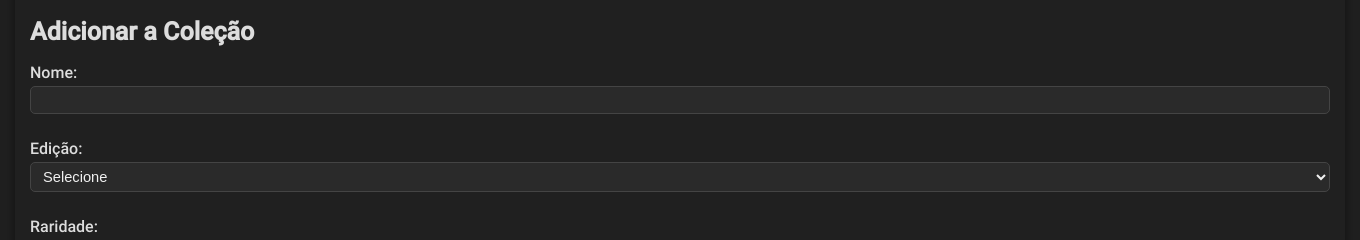
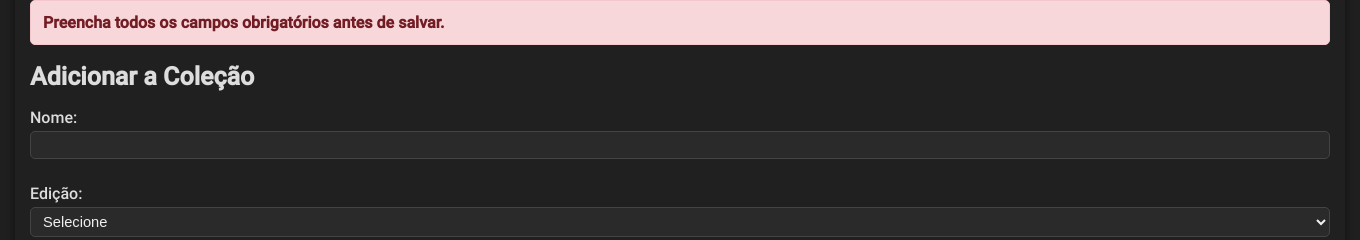
Before and after one commit to LucasConA/mtg_acervo, a PHP site: page /mtg_acervo/index.php?erro=campo in a window 1360 px wide. Shown: the part 104-344 px from the top of the page. Run offline with PHP 8.4, Linux system fonts and the light colour scheme; data that the repository does not hold is empty.

Commit message:
mensagem de sucesso ou de erro adicionado

```diff
--- a/_css/estilo.css
+++ b/_css/estilo.css
@@ -275,3 +275,22 @@ footer#rodape p {
     font-size: 18px;
     cursor: pointer;
 }
+
+.mensagem {
+    padding: 12px;
+    margin-bottom: 15px;
+    border-radius: 5px;
+    font-weight: bold;
+}
+
+.mensagem.sucesso {
+    background: #d4edda;
+    color: #155724;
+    border: 1px solid #c3e6cb;
+}
+
+.mensagem.erro {
+    background: #f8d7da;
+    color: #721c24;
+    border: 1px solid #f5c6cb;
+}
--- a/index.php
+++ b/index.php
@@ -26,6 +26,23 @@ function fecharSucesso() {
             </ul>
        </nav>
     </header>
+
+<?php if (isset($_GET['sucesso'])): ?>
+    <div class="mensagem sucesso">
+        Carta adicionada à coleção com sucesso!
+    </div>
+
+<?php elseif (isset($_GET['erro']) && $_GET['erro'] === 'campo'): ?>
+    <div class="mensagem erro">
+        Preencha todos os campos obrigatórios antes de salvar.
+    </div>
+
+<?php elseif (isset($_GET['erro']) && $_GET['erro'] === 'banco'): ?>
+    <div class="mensagem erro">
+        Ocorreu um erro ao salvar a carta. Tente novamente.
+    </div>
+<?php endif; ?>
+
 
 <!-- Adicionar -->
     <h1>Adicionar a Coleção</h1>
@@ -81,20 +98,6 @@ function fecharSucesso() {
 
     <button type="submit" class="botao">Adicionar carta</button>
 </form>
-
-<?php if (isset($_GET['sucesso'])): ?>
-<div id="modal-sucesso" class="modal">
-    <div class="modal-box">
-        <button class="fechar" onclick="fecharSucesso()">✖</button>
-
-
-        <p>A carta foi adicionada à sua coleção.</p>
-
-        <button class="botao" onclick="fecharSucesso()">OK</button>
-    </div>
-</div>
-<?php endif; ?>
-
 
 
 <section id="busca-cartas">
```
Also changed, not shown: php/salvar_banco_dados.php (+7 -5 lines).
